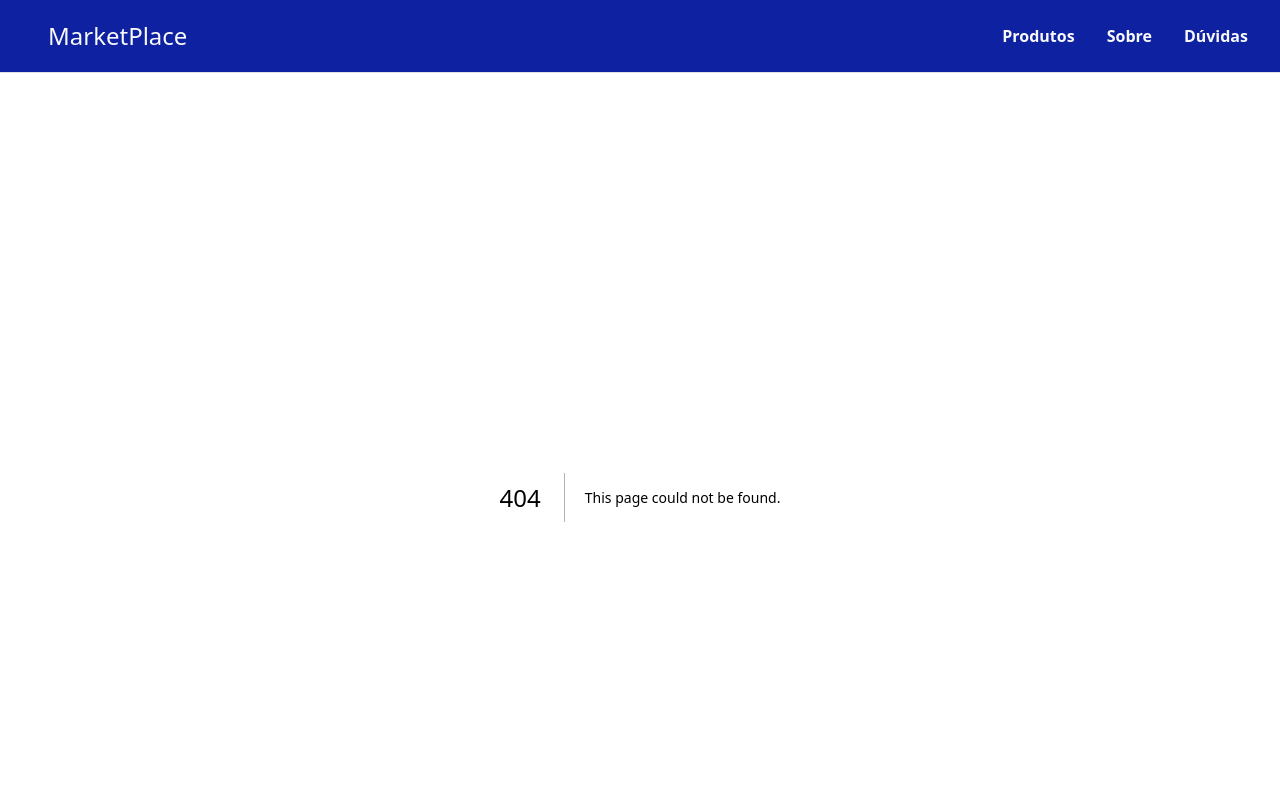
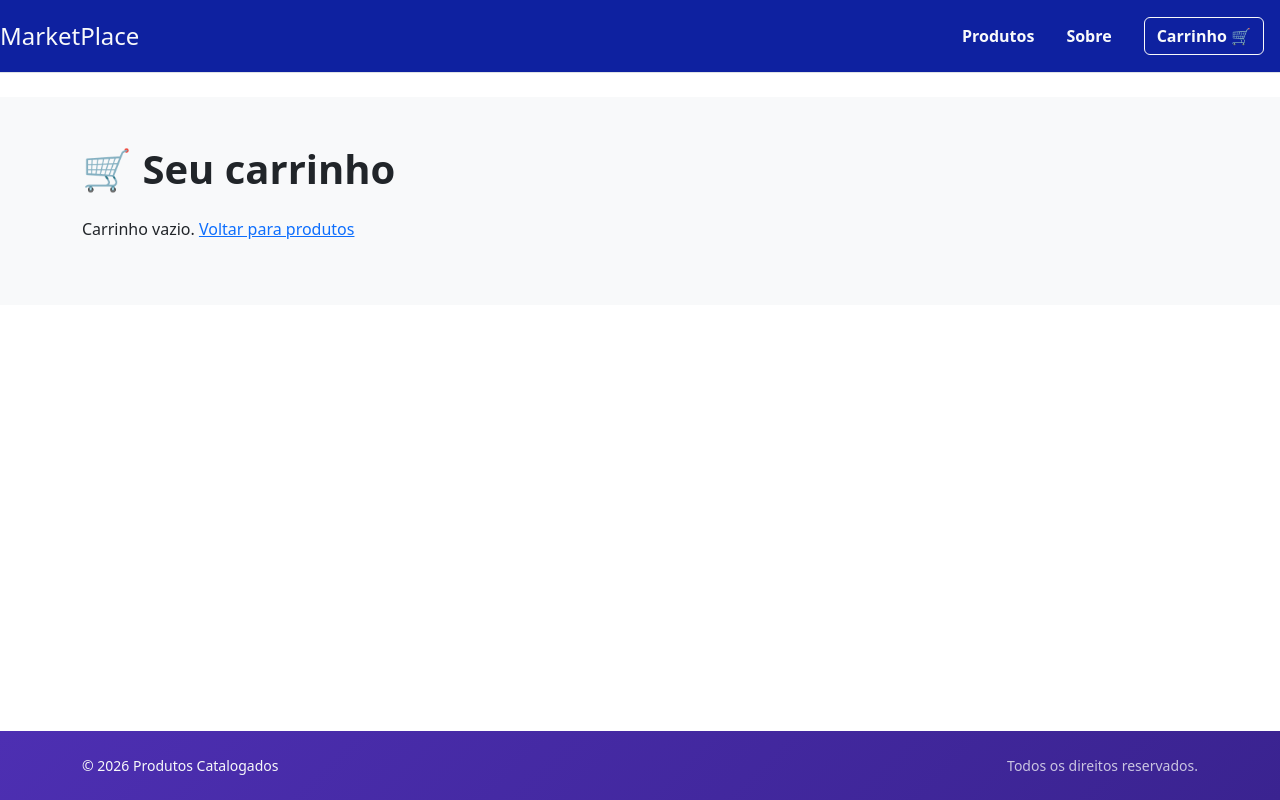
Before and after one commit to murilomxz/AtividadeCatalogoDeProdutos, a Next.js app: page /carrinho in a window 1280 px wide. Before the commit this address had no page. Shown: the top 800 px of the page. Built offline with nearby package versions, Linux system fonts and the light colour scheme.

Commit message:
adição de carrinho

```diff
--- /dev/null
+++ b/src/app/carrinho/page.jsx
@@ -0,0 +1,79 @@
+"use client";
+
+import { useEffect, useState } from "react";
+import Link from "next/link";
+
+export default function CartPage() {
+  const [cart, setCart] = useState([]);
+
+  useEffect(() => {
+    const storedCart = JSON.parse(localStorage.getItem("cart")) || [];
+    setCart(storedCart);
+  }, []);
+
+  function removeItem(index) {
+    const newCart = [...cart];
+    newCart.splice(index, 1);
+    setCart(newCart);
+    localStorage.setItem("cart", JSON.stringify(newCart));
+  }
+
+  const total = cart.reduce((sum, item) => sum + item.price, 0);
+
+  return (
+    <section className="py-5 bg-light">
+      <div className="container">
+
+        <h1 className="fw-bold mb-4">🛒 Seu carrinho</h1>
+
+        {cart.length === 0 ? (
+          <p>
+            Carrinho vazio.{" "}
+            <Link href="/">Voltar para produtos</Link>
+          </p>
+        ) : (
+          <>
+            <ul className="list-group mb-4">
+              {cart.map((item, index) => (
+                <li
+                  key={index}
+                  className="list-group-item d-flex justify-content-between align-items-center"
+                >
+                  <div>
+                    <strong>{item.title}</strong>
+                    <br />
+                    <span className="text-muted">
+                      R$ {item.price.toFixed(2)}
+                    </span>
+                  </div>
+
+                  <button
+                    className="btn btn-sm btn-outline-danger"
+                    onClick={() => removeItem(index)}
+                  >
+                    Remover
+                  </button>
+                </li>
+              ))}
+            </ul>
+
+            <h4 className="fw-bold">
+              Total: R$ {total.toFixed(2)}
+            </h4>
+
+            <div className="mt-4 d-flex gap-3">
+              <Link href="/" className="btn btn-outline-secondary">
+                Continuar comprando
+              </Link>
+
+              <button className="btn btn-success">
+                Finalizar compra
+              </button>
+            </div>
+          </>
+        )}
+
+      </div>
+    </section>
+  );
+}
--- a/src/app/layout.jsx
+++ b/src/app/layout.jsx
@@ -1,8 +1,11 @@
+"use client";
+
 import { Geist, Geist_Mono } from "next/font/google";
 import "./globals.css";
 import Footer from "@/components/footer/page";
 import Navbar from "@/components/navbar/page";
 import "bootstrap/dist/css/bootstrap.min.css";
+import { CartProvider } from "@/context/page";
 
 const geistSans = Geist({
   variable: "--font-geist-sans",
@@ -18,11 +21,13 @@ export default function RootLayout({ children }) {
   return (
     <html lang="pt-BR">
       <body className="d-flex flex-column min-vh-100">
-        <Navbar />
-        <main className="flex-fill">
-          {children}
-        </main>
-        <Footer />
+        <CartProvider>
+          <Navbar />
+          <main className="flex-fill">
+            {children}
+          </main>
+          <Footer />
+        </CartProvider>
       </body>
     </html>
   );
--- /dev/null
+++ b/src/components/botao/page.jsx
@@ -0,0 +1,23 @@
+"use client";
+
+export default function AddToCartButton({ product }) {
+
+  function handleAddToCart() {
+    console.log("Produto recebido:", product);
+
+    const cart = JSON.parse(localStorage.getItem("cart")) || [];
+    cart.push(product);
+    localStorage.setItem("cart", JSON.stringify(cart));
+
+    alert("Produto adicionado ao carrinho 🛒");
+  }
+
+  return (
+    <button
+      className="btn btn-outline-secondary btn-lg px-4"
+      onClick={handleAddToCart}
+    >
+      Adicionar ao carrinho
+    </button>
+  );
+}
--- a/src/components/navbar/page.jsx
+++ b/src/components/navbar/page.jsx
@@ -1,40 +1,37 @@
-
-
+import Link from "next/link";
 
 export default function Navbar() {
   return (
-<header className="d-flex flex-wrap justify-content-center py-3 mb-4 border-bottom"
-style={{background:"#0E21A0"}}>
-  {" "}
-  <a
+    <header
+      className="d-flex flex-wrap justify-content-center py-3 mb-4 border-bottom"
+      style={{ background: "#0E21A0" }}
+    >
+      <Link
         href="/"
-    className="d-flex align-items-center mb-3 mb-md-0 me-md-auto link-body-emphasis text-decoration-none"
+        className="d-flex align-items-center mb-3 mb-md-0 me-md-auto text-decoration-none"
       >
-    {" "}
-    <svg className="bi me-2" width={40} height={32} aria-hidden="true">
-      <use xlinkHref="#bootstrap" />
-    </svg>{" "}
-    <span className="fs-4 text-light">MarketPlace</span>{" "}
-  </a>{" "}
-  <ul className="nav nav-pills">
-    {" "}
+        <span className="fs-4 text-light">MarketPlace</span>
+      </Link>
+
+      <ul className="nav nav-pills align-items-center">
         <li className="nav-item">
-      <a href="#" className="nav-link text-light fw-bold" aria-current="page">
+          <Link href="/" className="nav-link text-light fw-bold">
             Produtos
-      </a>
-    </li>{" "}
-    <li className="nav-item ">
-      <a href="#" className="nav-link text-light fw-bold">
-        Sobre
-      </a>
-    </li>{" "}
+          </Link>
+        </li>
 
         <li className="nav-item">
-      <a href="#" className="nav-link text-light me-3 fw-bold">
-        Dúvidas
-      </a>
-    </li>{" "}
-  </ul>{" "}
+          <Link href="/sobre" className="nav-link text-light fw-bold">
+            Sobre
+          </Link>
+        </li>
+
+        <li className="nav-item mx-3 ">
+          <Link href="/carrinho" className="btn btn-outline-light fw-bold">
+            Carrinho 🛒
+          </Link>
+        </li>
+      </ul>
     </header>
   );
 }
--- /dev/null
+++ b/src/context/page.jsx
@@ -0,0 +1,45 @@
+"use client";
+
+import { createContext, useContext, useState } from "react";
+
+const CartContext = createContext();
+
+export function CartProvider({ children }) {
+  const [cart, setCart] = useState([]);
+
+  function addToCart(product) {
+    setCart(prev => {
+      const exists = prev.find(item => item.id === product.id);
+
+      if (exists) {
+        return prev.map(item =>
+          item.id === product.id
+            ? { ...item, quantity: item.quantity + 1 }
+            : item
+        );
+      }
+
+      return [...prev, { ...product, quantity: 1 }];
+    });
+  }
+
+  function removeFromCart(id) {
+    setCart(prev => prev.filter(item => item.id !== id));
+  }
+
+  function clearCart() {
+    setCart([]);
+  }
+
+  return (
+    <CartContext.Provider
+      value={{ cart, addToCart, removeFromCart, clearCart }}
+    >
+      {children}
+    </CartContext.Provider>
+  );
+}
+
+export function useCart() {
+  return useContext(CartContext);
+}
```
Also changed, not shown: src/app/produto/[id]/page.jsx (+55 -20 lines). Lines whose indentation alone changed are shown as unchanged.
